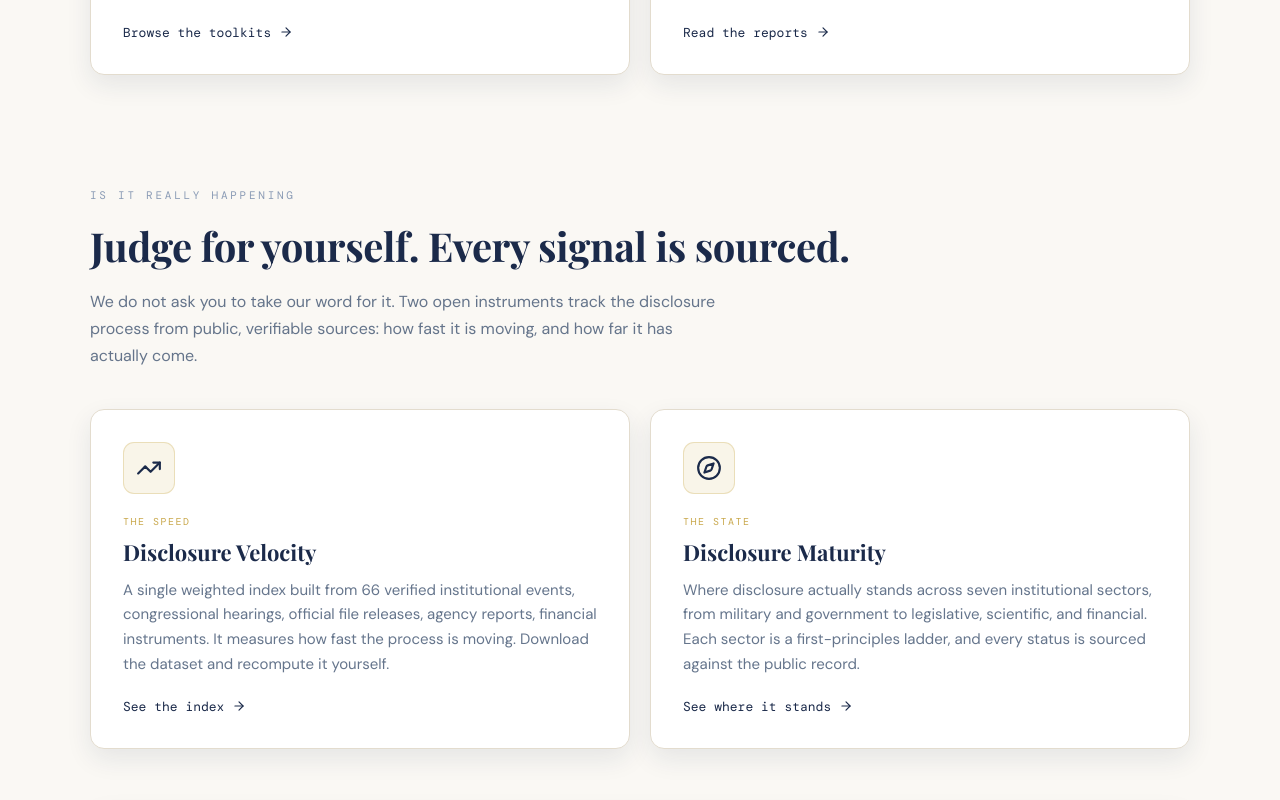
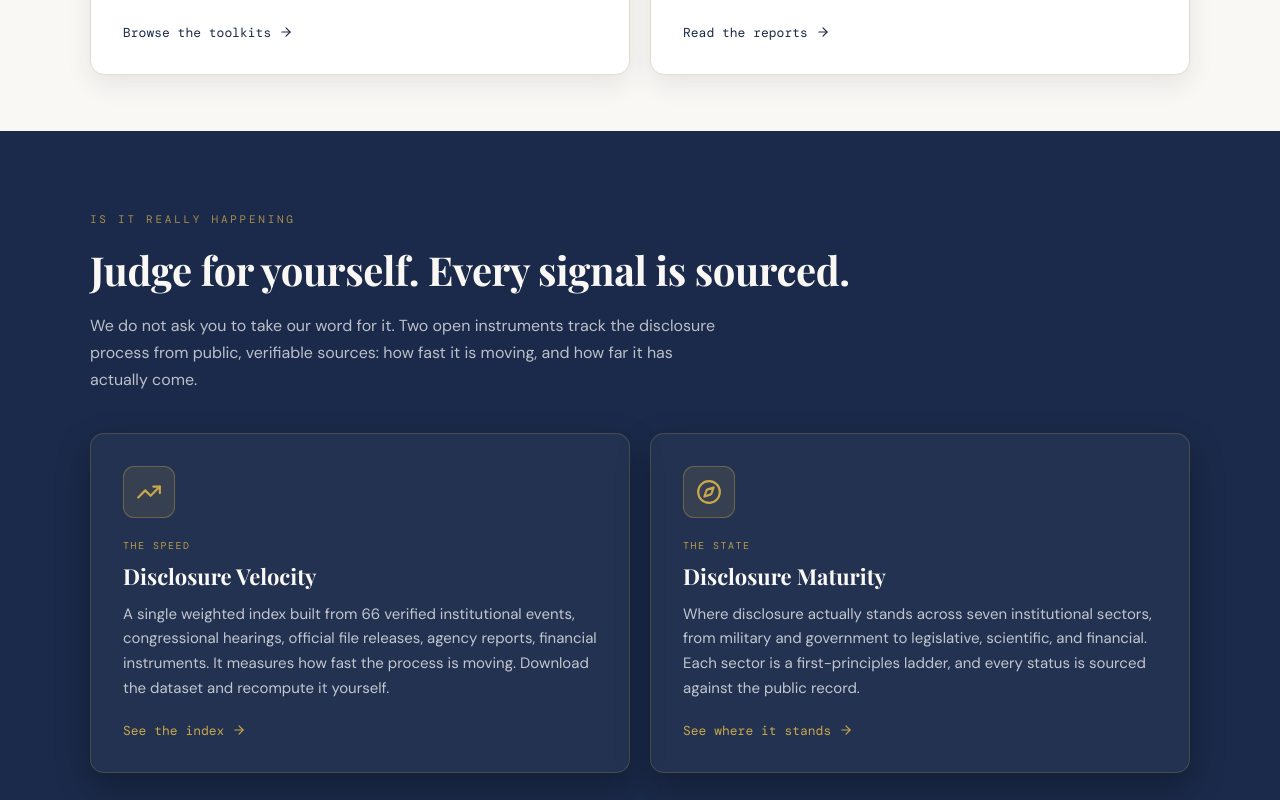
Before and after one commit to lbdgGit/DisclosureHub, a Next.js app in the folder disclosure-hub-starter/: page / in a window 1280 px wide. Shown: the part 1820-2620 px from the top of the page. Built offline with nearby package versions, Linux system fonts and the light colour scheme; grey boxes are pictures that could not be loaded; a web font is replaced by a local one.

Commit message:
Update page.tsx

```diff
--- a/disclosure-hub-starter/app/page.tsx
+++ b/disclosure-hub-starter/app/page.tsx
@@ -177,51 +177,51 @@ export default function HomePage() {
         `}</style>
       </section>
 
-      {/* ── IS IT REALLY HAPPENING: Velocity + Maturity as proof ── */}
-      <section className="py-10 sm:py-14 px-4 sm:px-6" style={{ background: CREAM }}>
+      {/* ── IS IT REALLY HAPPENING: Velocity + Maturity as proof (navy contrast) ── */}
+      <section className="py-14 sm:py-20 px-4 sm:px-6" style={{ background: NAVY }}>
         <div style={{ maxWidth: 1100, margin: '0 auto' }}>
           <div className="mb-8 sm:mb-10">
-            <span style={{ fontFamily: MONO, fontSize: 11, letterSpacing: '0.25em', textTransform: 'uppercase', color: '#8A9BB5', display: 'block', marginBottom: 12 }}>
+            <span style={{ fontFamily: MONO, fontSize: 11, letterSpacing: '0.25em', textTransform: 'uppercase', color: 'rgba(201,168,76,0.8)', display: 'block', marginBottom: 12 }}>
               Is it really happening
             </span>
-            <h2 style={{ fontFamily: SERIF, fontWeight: 700, color: NAVY, fontSize: 'clamp(26px, 3.5vw, 40px)', letterSpacing: '-0.01em', marginBottom: 12 }}>
+            <h2 style={{ fontFamily: SERIF, fontWeight: 700, color: CREAM, fontSize: 'clamp(26px, 3.5vw, 40px)', letterSpacing: '-0.01em', marginBottom: 12 }}>
               Judge for yourself. Every signal is sourced.
             </h2>
-            <p style={{ fontFamily: SANS, fontSize: 16, lineHeight: 1.7, color: 'rgba(74,93,120,0.85)', maxWidth: 640 }}>
+            <p style={{ fontFamily: SANS, fontSize: 16, lineHeight: 1.7, color: 'rgba(255,255,255,0.7)', maxWidth: 640 }}>
               We do not ask you to take our word for it. Two open instruments track the disclosure process from public, verifiable sources: how fast it is moving, and how far it has actually come.
             </p>
           </div>
 
           <div className="proofgrid">
             <Link href="/signals" className="proofcard group" style={{ textDecoration: 'none' }}>
-              <div className="prepcard-icon"><TrendingUp size={26} style={{ color: NAVY }} /></div>
-              <span style={{ fontFamily: MONO, fontSize: 10, letterSpacing: '0.15em', textTransform: 'uppercase', color: GOLD, marginBottom: 10, display: 'block' }}>
+              <div className="proofcard-icon"><TrendingUp size={26} style={{ color: GOLD }} /></div>
+              <span style={{ fontFamily: MONO, fontSize: 10, letterSpacing: '0.15em', textTransform: 'uppercase', color: 'rgba(201,168,76,0.9)', marginBottom: 10, display: 'block' }}>
                 The speed
               </span>
-              <h3 style={{ fontFamily: SERIF, fontWeight: 700, color: NAVY, fontSize: 22, marginBottom: 12, lineHeight: 1.2 }}>
+              <h3 style={{ fontFamily: SERIF, fontWeight: 700, color: CREAM, fontSize: 22, marginBottom: 12, lineHeight: 1.2 }}>
                 Disclosure Velocity
               </h3>
-              <p style={{ fontFamily: SANS, fontSize: 15, lineHeight: 1.65, color: 'rgba(74,93,120,0.85)', marginBottom: 20, flex: 1 }}>
+              <p style={{ fontFamily: SANS, fontSize: 15, lineHeight: 1.65, color: 'rgba(255,255,255,0.72)', marginBottom: 20, flex: 1 }}>
                 A single weighted index built from 66 verified institutional events, congressional hearings, official file releases, agency reports, financial instruments. It measures how fast the process is moving. Download the dataset and recompute it yourself.
               </p>
-              <span className="inline-flex items-center gap-2" style={{ fontFamily: MONO, fontSize: 13, color: NAVY }}>
+              <span className="inline-flex items-center gap-2" style={{ fontFamily: MONO, fontSize: 13, color: GOLD }}>
                 See the index
                 <ArrowRight size={14} className="group-hover:translate-x-1 transition-transform" />
               </span>
             </Link>
 
             <Link href="/maturity" className="proofcard group" style={{ textDecoration: 'none' }}>
-              <div className="prepcard-icon"><Compass size={26} style={{ color: NAVY }} /></div>
-              <span style={{ fontFamily: MONO, fontSize: 10, letterSpacing: '0.15em', textTransform: 'uppercase', color: GOLD, marginBottom: 10, display: 'block' }}>
+              <div className="proofcard-icon"><Compass size={26} style={{ color: GOLD }} /></div>
+              <span style={{ fontFamily: MONO, fontSize: 10, letterSpacing: '0.15em', textTransform: 'uppercase', color: 'rgba(201,168,76,0.9)', marginBottom: 10, display: 'block' }}>
                 The state
               </span>
-              <h3 style={{ fontFamily: SERIF, fontWeight: 700, color: NAVY, fontSize: 22, marginBottom: 12, lineHeight: 1.2 }}>
+              <h3 style={{ fontFamily: SERIF, fontWeight: 700, color: CREAM, fontSize: 22, marginBottom: 12, lineHeight: 1.2 }}>
                 Disclosure Maturity
               </h3>
-              <p style={{ fontFamily: SANS, fontSize: 15, lineHeight: 1.65, color: 'rgba(74,93,120,0.85)', marginBottom: 20, flex: 1 }}>
+              <p style={{ fontFamily: SANS, fontSize: 15, lineHeight: 1.65, color: 'rgba(255,255,255,0.72)', marginBottom: 20, flex: 1 }}>
                 Where disclosure actually stands across seven institutional sectors, from military and government to legislative, scientific, and financial. Each sector is a first-principles ladder, and every status is sourced against the public record.
               </p>
-              <span className="inline-flex items-center gap-2" style={{ fontFamily: MONO, fontSize: 13, color: NAVY }}>
+              <span className="inline-flex items-center gap-2" style={{ fontFamily: MONO, fontSize: 13, color: GOLD }}>
                 See where it stands
                 <ArrowRight size={14} className="group-hover:translate-x-1 transition-transform" />
               </span>
@@ -231,8 +231,9 @@ export default function HomePage() {
 
         <style>{`
           .proofgrid { display: grid; grid-template-columns: 1fr 1fr; gap: 20px; }
-          .proofcard { display: flex; flex-direction: column; background: #FFFFFF; border: 1px solid #E3DCCE; border-radius: 14px; padding: 32px; box-shadow: 0 10px 26px rgba(27,42,74,0.09); transition: transform .28s ease, box-shadow .28s ease; }
-          .proofcard:hover { transform: translateY(-4px); box-shadow: 0 20px 42px rgba(27,42,74,0.16); }
+          .proofcard { display: flex; flex-direction: column; background: rgba(255,255,255,0.04); border: 1px solid rgba(201,168,76,0.22); border-radius: 14px; padding: 32px; box-shadow: 0 14px 34px rgba(0,0,0,0.28); transition: transform .28s ease, box-shadow .28s ease, border-color .28s ease; }
+          .proofcard:hover { transform: translateY(-4px); box-shadow: 0 24px 50px rgba(0,0,0,0.4); border-color: rgba(201,168,76,0.5); }
+          .proofcard-icon { width: 52px; height: 52px; border-radius: 11px; background: rgba(201,168,76,0.12); border: 1px solid rgba(201,168,76,0.35); display: flex; align-items: center; justify-content: center; margin-bottom: 20px; }
           @media (max-width: 720px) { .proofgrid { grid-template-columns: 1fr; } }
         `}</style>
       </section>
```
